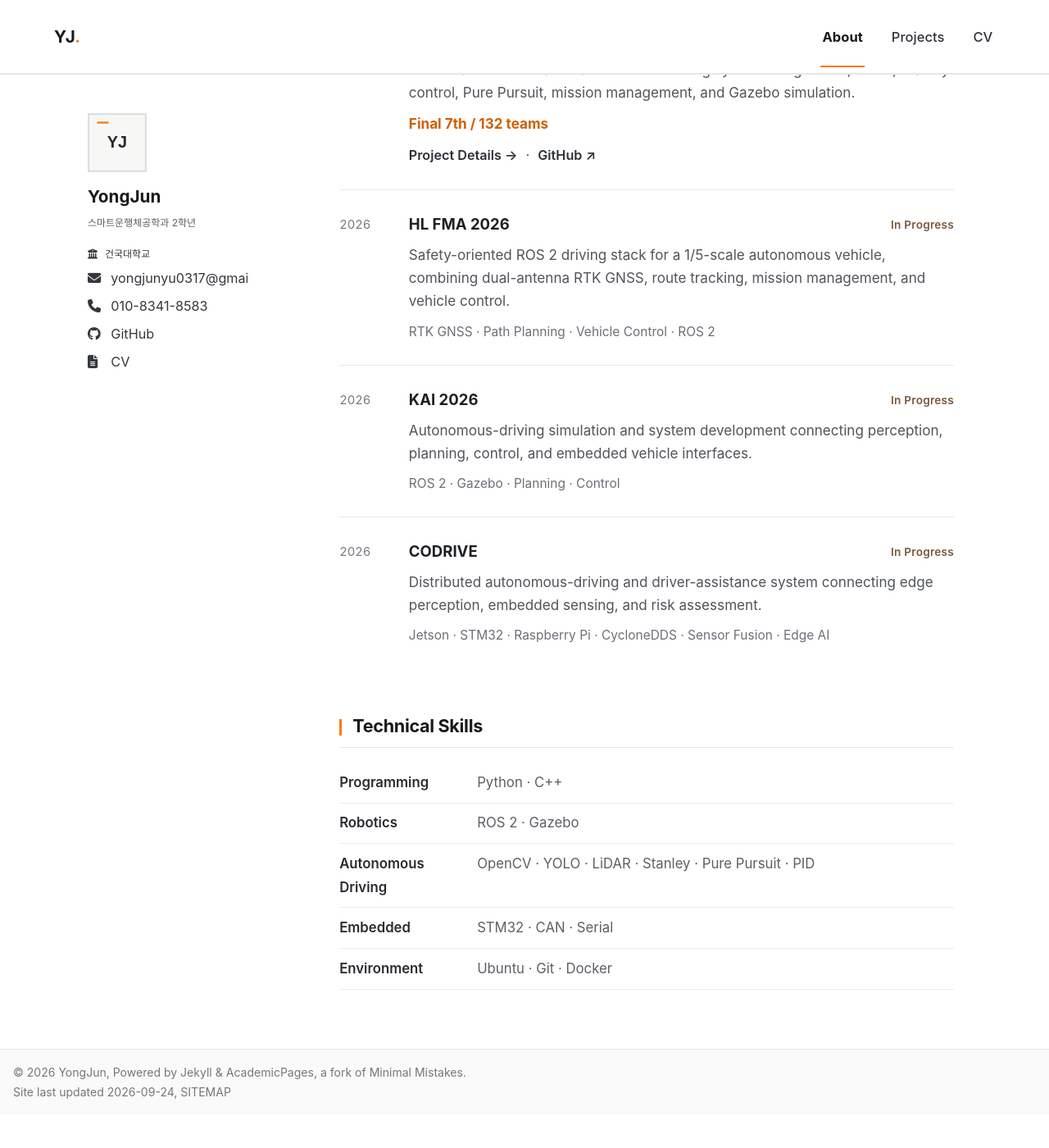
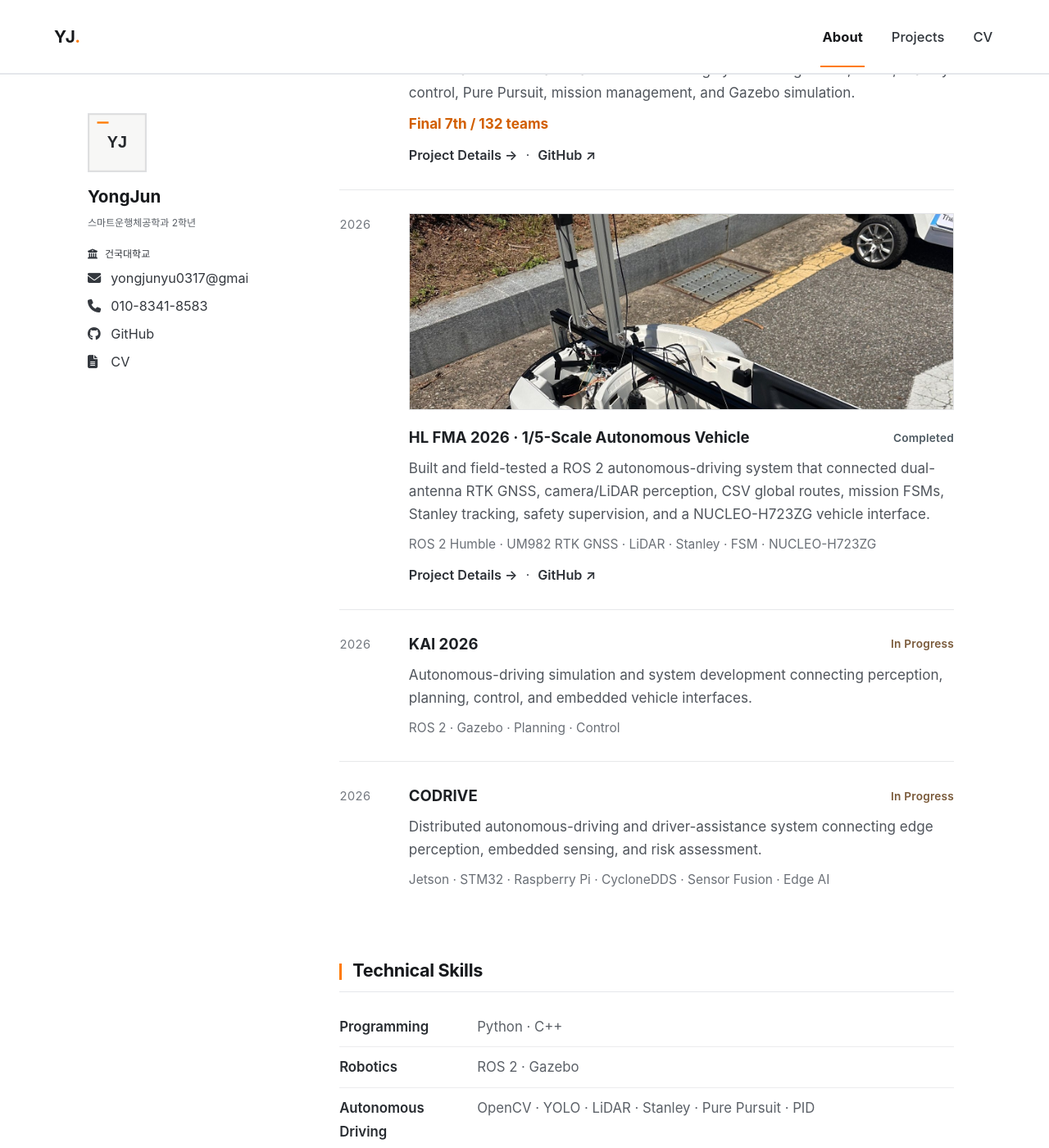
Before and after one commit to juuny0317-cmd/juuny0317-cmd.github.io, a Jekyll site: the page built from _pages/about.md, in a window 1280 px wide and 1400 px high, scrolled down 1077 px. Shown: the whole window at 82% size. Built offline with Jekyll 4.4.1, drawn with Linux system fonts in a browser that asks for light colours; a script that is not in the unit is left out; before the commit the page ends 2437 px from its top, so only the background shows below that.

Commit message:
Add HL FMA 2026 project case study

```diff
--- a/_pages/about.md
+++ b/_pages/about.md
@@ -53,12 +53,14 @@ redirect_from:
     </div>
   </article>
 
-  <article class="project-entry">
+  <article class="project-entry project-entry--featured project-entry--media">
     <div class="project-year">2026</div>
     <div class="project-body">
-      <div class="project-heading"><h3>HL FMA 2026</h3><span class="project-status">In Progress</span></div>
-      <p>Safety-oriented ROS 2 driving stack for a 1/5-scale autonomous vehicle, combining dual-antenna RTK GNSS, route tracking, mission management, and vehicle control.</p>
-      <p class="project-tech">RTK GNSS · Path Planning · Vehicle Control · ROS 2</p>
+      <img class="project-thumbnail" src="{{ '/images/projects/hl-fma2026/competition-vehicle-wide.jpg' | relative_url }}" alt="HL FMA 2026 대회 현장의 듀얼 GNSS 안테나 장착 자율주행 차량" loading="lazy" />
+      <div class="project-heading"><h3>HL FMA 2026 · 1/5-Scale Autonomous Vehicle</h3><span class="project-status project-status--complete">Completed</span></div>
+      <p>Built and field-tested a ROS 2 autonomous-driving system that connected dual-antenna RTK GNSS, camera/LiDAR perception, CSV global routes, mission FSMs, Stanley tracking, safety supervision, and a NUCLEO-H723ZG vehicle interface.</p>
+      <p class="project-tech">ROS 2 Humble · UM982 RTK GNSS · LiDAR · Stanley · FSM · NUCLEO-H723ZG</p>
+      <p class="project-links"><a href="{{ '/projects/hl-fma2026/' | relative_url }}">Project Details <span aria-hidden="true">→</span></a><span aria-hidden="true">·</span><a href="https://github.com/juuny0317-cmd/HL_FMA_2026">GitHub <span aria-hidden="true">↗</span></a></p>
     </div>
   </article>
 
--- a/_sass/_portfolio.scss
+++ b/_sass/_portfolio.scss
@@ -403,6 +403,93 @@ a {
   border: 1px solid #dedfe2;
 }
 
+.case-video--player video {
+  display: block;
+  width: 100%;
+  height: auto;
+  max-height: 460px;
+  background: #111418;
+  border: 1px solid #dedfe2;
+}
+
+.media-note {
+  margin: 0.55rem 0 0 !important;
+  color: #6f747b !important;
+  font-size: 0.78rem !important;
+}
+
+.case-video-placeholder {
+  margin: 2.5rem 0;
+  padding: 1.4rem 1.5rem;
+  border: 1px solid #dedfe2;
+  border-left: 3px solid #ff7a00;
+  background: #fafafa;
+}
+
+.case-video-placeholder span,
+.case-video-placeholder strong {
+  display: block;
+}
+
+.case-video-placeholder span {
+  color: #d25f00;
+  font-size: 0.72rem;
+  font-weight: 700;
+  letter-spacing: 0.08em;
+}
+
+.case-video-placeholder strong {
+  margin-top: 0.2rem;
+  color: #22262b;
+  font-size: 1rem;
+}
+
+.case-video-placeholder p {
+  margin: 0.45rem 0 0;
+  color: #666b72;
+  font-size: 0.85rem;
+  line-height: 1.6;
+}
+
+.case-gallery {
+  display: grid;
+  gap: 1rem;
+  margin: 2rem 0;
+}
+
+.case-gallery--two {
+  grid-template-columns: repeat(2, minmax(0, 1fr));
+}
+
+.case-gallery .evidence-figure {
+  margin: 0;
+}
+
+.case-gallery--two .evidence-figure img {
+  height: 330px;
+  object-fit: cover;
+  object-position: center;
+}
+
+.evidence-figure--portrait {
+  max-width: 560px;
+  margin-right: auto;
+  margin-left: auto;
+}
+
+.architecture-flow--extended {
+  grid-template-columns: repeat(4, minmax(0, 1fr));
+}
+
+.architecture-flow--extended li:nth-child(3n)::after {
+  content: "→";
+}
+
+.architecture-flow--extended li:nth-child(4n)::after,
+.architecture-flow--extended li:last-child::after {
+  content: none;
+}
+
 .contact-list a {
   color: #4e545b;
   overflow-wrap: anywhere;
@@ -721,6 +808,14 @@ a {
     grid-template-columns: 1fr;
   }
 
+  .case-gallery--two {
+    grid-template-columns: 1fr;
+  }
+
+  .case-gallery--two .evidence-figure img {
+    height: auto;
+  }
+
   .result-strip > div {
     padding: 0.9rem 0;
     border-right: 0;
@@ -748,6 +843,10 @@ a {
     content: "↓";
   }
 
+  .architecture-flow--extended li:nth-child(4n)::after {
+    content: "↓";
+  }
+
   .architecture-flow li:last-child::after {
     content: none;
   }
```
Also changed, not shown: _pages/hl-fma2026.md (added, +263 -0 lines), _pages/projects.md (+6 -4 lines), images/projects/hl-fma2026/competition-vehicle-wide.jpg (added), images/projects/hl-fma2026/competition-vehicle.jpg (added), images/projects/hl-fma2026/dual-gnss-antennas.jpg (added), images/projects/hl-fma2026/embedded-drive-control.jpg (added), images/projects/hl-fma2026/field-console.jpg (added), images/projects/hl-fma2026/foxglove-mission-monitor.png (added), images/projects/hl-fma2026/foxglove-route-integration.png (added), images/projects/hl-fma2026/night-integration-test.jpg (added), images/projects/hl-fma2026/nucleo-wiring.jpg (added), images/projects/hl-fma2026/outdoor-field-test.jpg (added), images/projects/hl-fma2026/platform-build.jpg (added), images/projects/hl-fma2026/power-battery.jpg (added), 3 more files.
